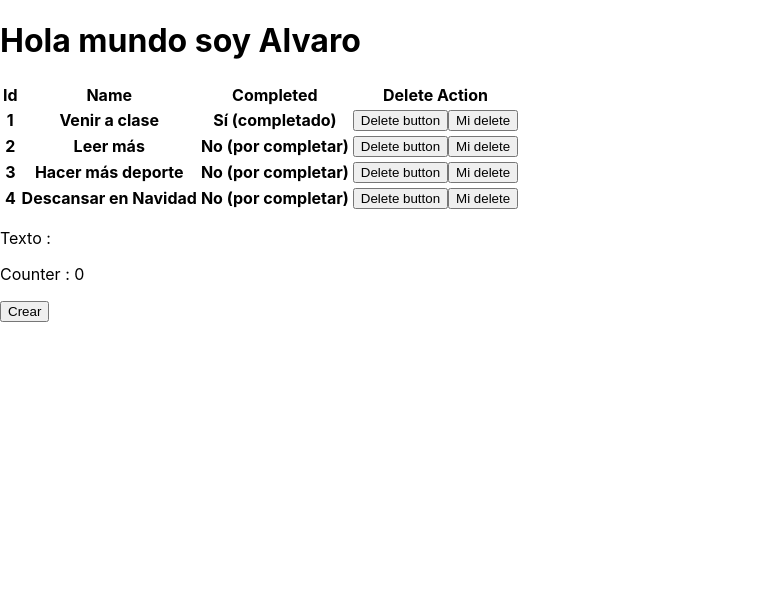
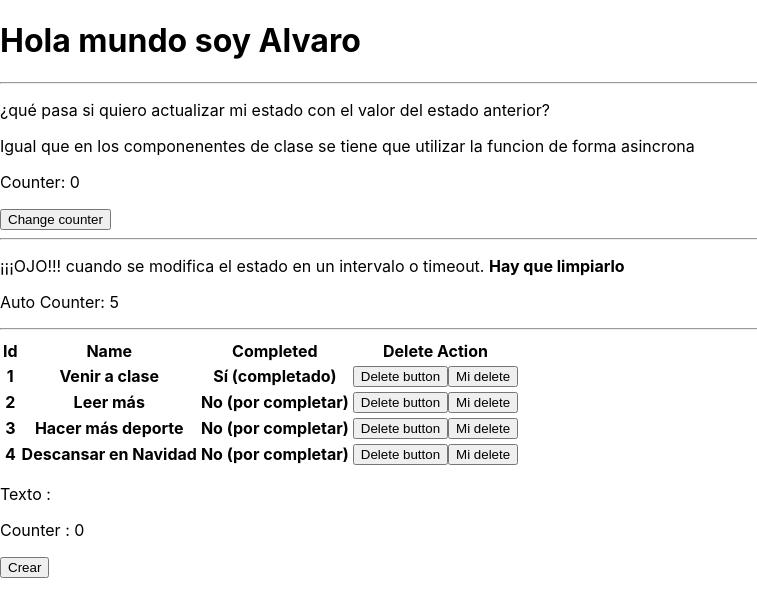
Before and after one commit to munozcotelo-trainingcourses/curso-react, a React (Create React App) app: page / in a window 1280 px wide. Shown: the top 616 px of the page, without its empty margins (0-757 px from the left). Built offline with nearby package versions, Linux system fonts and the light colour scheme.

Commit message:
Bonus track useState

```diff
--- a/src/components/ListaComponent.tsx
+++ b/src/components/ListaComponent.tsx
@@ -36,8 +36,21 @@ const ListaComponent : ( props : IListaComponentProps ) => React.ReactElement =
 
     }
 
+    function changeCounter() : void {
+
+        setCounter( ( currentState : number ) => {
+            return currentState + 1;
+        } );
+    }
+
     /* Con tipado */
     const [ misTodos, setMisTodos ] : [ ITodo[], React.Dispatch<ITodo[] >] = React.useState<ITodo[]>( todos );
+
+    /* Atencion al tipado ahora es number | ( ( data : number ) => number ) */
+    const [ counter, setCounter ] : [ number, React.Dispatch<number | ( ( data : number ) => number )>] = React.useState<number>( 0 );
+
+    /* Atencion al tipado ahora es number | ( ( data : number ) => number ) */
+    const [ counterAuto, setCounterAuto ] : [ number, React.Dispatch<number | ( ( data : number ) => number )>] = React.useState<number>( 0 );
 
     React.useEffect( () => {
         console.info( "useEffect que se pinta siempre" );
@@ -45,15 +58,41 @@ const ListaComponent : ( props : IListaComponentProps ) => React.ReactElement =
 
     React.useEffect( () => {
         console.info( "useEffect que se pinta SOLO la primera vez" );
+
+        const theInterval : any = setInterval( () => {
+            setCounterAuto( ( currentState : number ) => {
+                return currentState + 1;
+            } );
+        }, 1000 );
+
+        return () => {
+            /* Si no hacemos esto React nos mostrara un error */
+            console.info( "Cuando el componente se desmonte/muera, el intervalo se cancela" );
+            clearInterval( theInterval );
+        };
+
     }, [] );
 
     React.useEffect( () => {
-        console.info( "useEffect que se pinta cuando cambia misTodos" );
-    }, [ misTodos] );
+        console.info( "useEffect que se pinta cuando cambia misTodos o counter" );
+    }, [ misTodos, counter ] );
 
     return (
 
         <div>
+
+            <div>
+                <hr/>
+                <p>¿qué pasa si quiero actualizar mi estado con el valor del estado anterior?</p>
+                <p>Igual que en los componenentes de clase se tiene que utilizar la funcion de forma asincrona </p>
+                <p>Counter: { counter }</p>
+                <button onClick={ changeCounter }>Change counter</button>
+                <hr/>
+                <p>¡¡¡OJO!!! cuando se modifica el estado en un intervalo o timeout. <strong>Hay que limpiarlo</strong></p>
+                <p>Auto Counter: { counterAuto }</p>
+                <hr/>
+            </div>
+
             <table>
                 <thead>
                     <tr>
```
